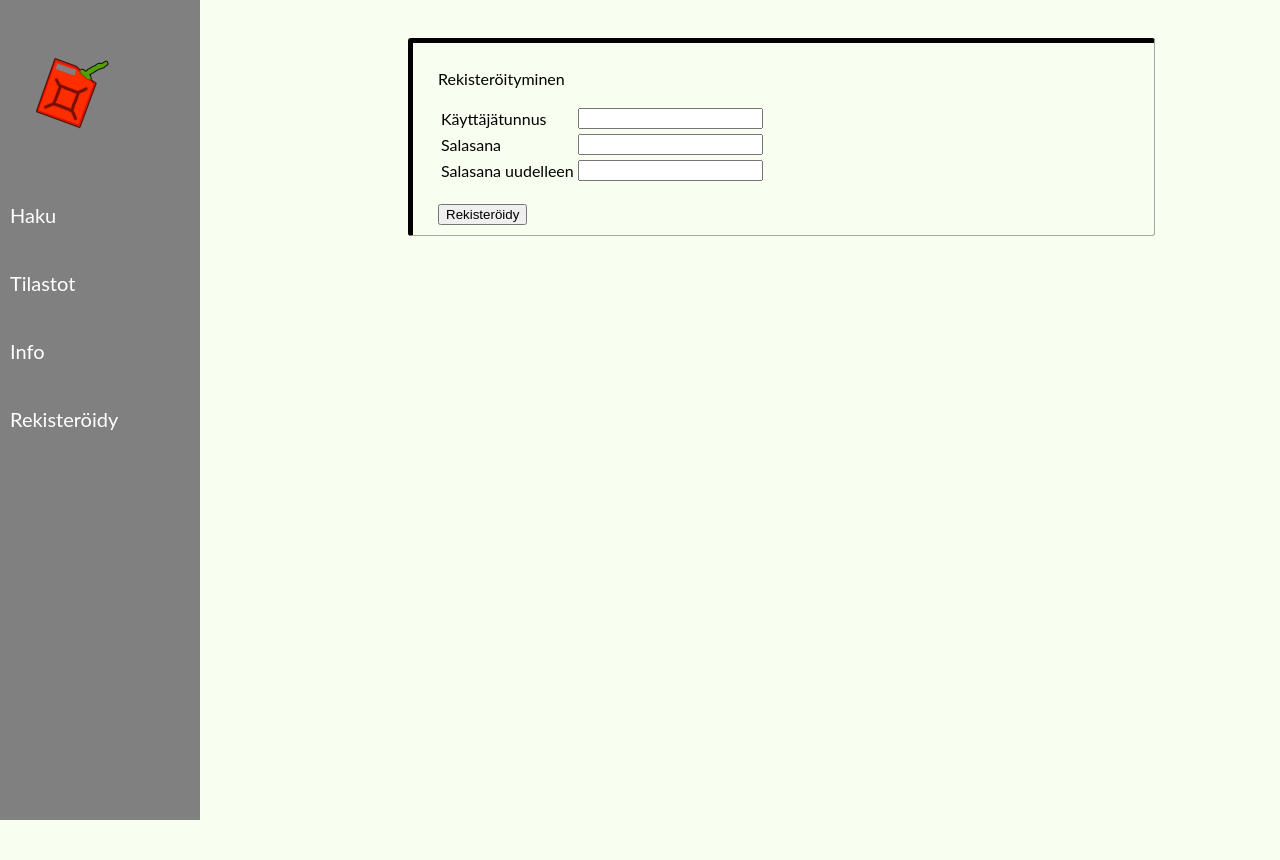
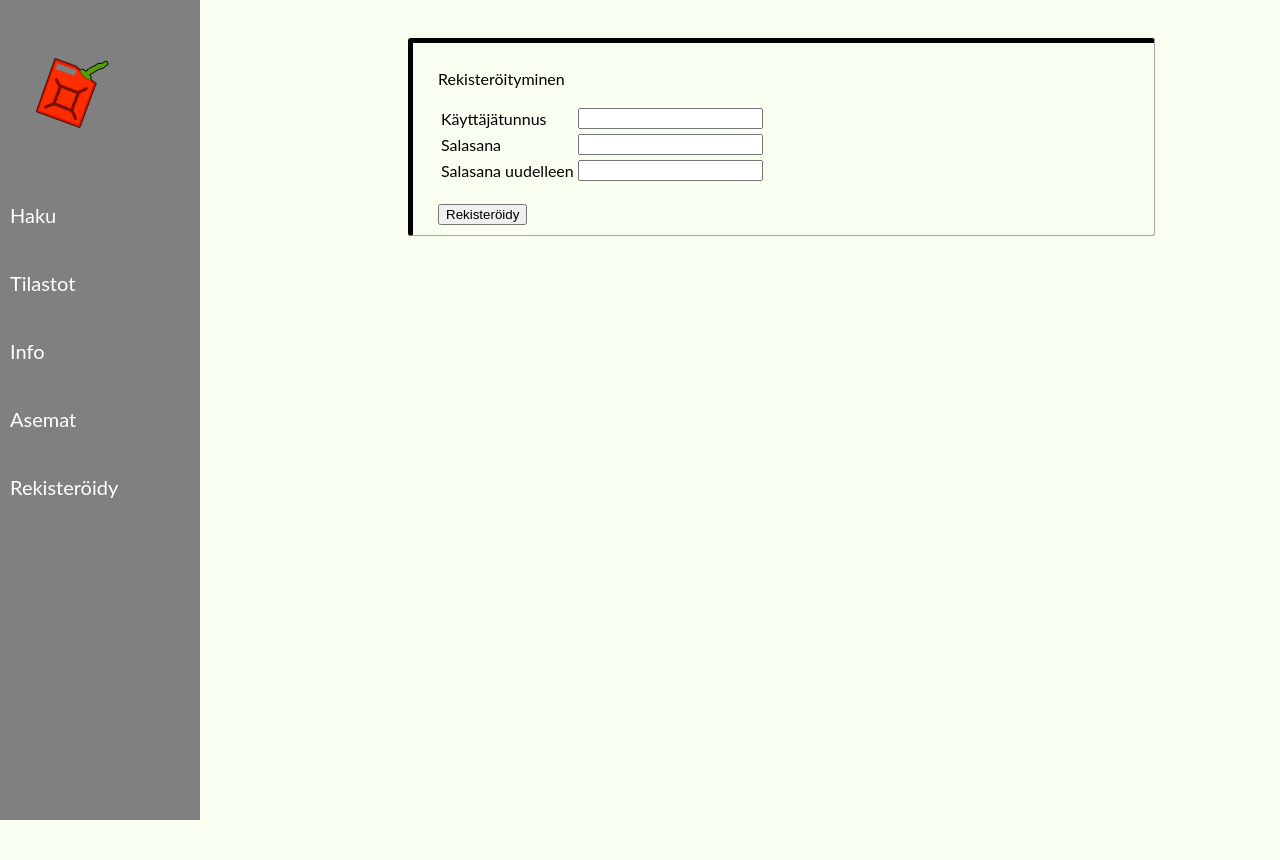
Before and after one commit to aapohu/tsoha-hintaseuranta, a Flask app: page /register in a window 1280 px wide. Shown: the top 860 px of the page. Run offline with Flask 2, Linux system fonts and the light colour scheme; some libraries are stand-ins or nearby versions.

Commit message:
sidebar changes

```diff
--- a/templates/layout.html
+++ b/templates/layout.html
@@ -25,10 +25,10 @@
     <a href="/search">Haku</a><br>
     <a href="/stats">Tilastot</a><br>
     <a href="/info">Info</a> <br>
+    <a href="/stations">Asemat</a><br>
     {% if session.username %}
     <a href="/newprice">Lisää havainto</a><br>
     <a href="/newstation">Lisää asema</a><br>
-    <a href="/stations">Asemat</a>
     <a href="/user/{{session.user_id}}"> {{ session.username }} </a><br>
     <a href="/logout">Kirjaudu ulos</a> <br>
     {% else %}
--- a/templates/search.html
+++ b/templates/search.html
@@ -89,7 +89,6 @@
     <!-- default sort by date -->
     <script>
         $('#sortTable').DataTable({
-            "order": [[ 5, "desc" ]],
             "pageLength": 30,
             "columnDefs" : [{"targets":5, "type":"date-eu"}],
             "order": [[ 5, "desc" ]],
```
